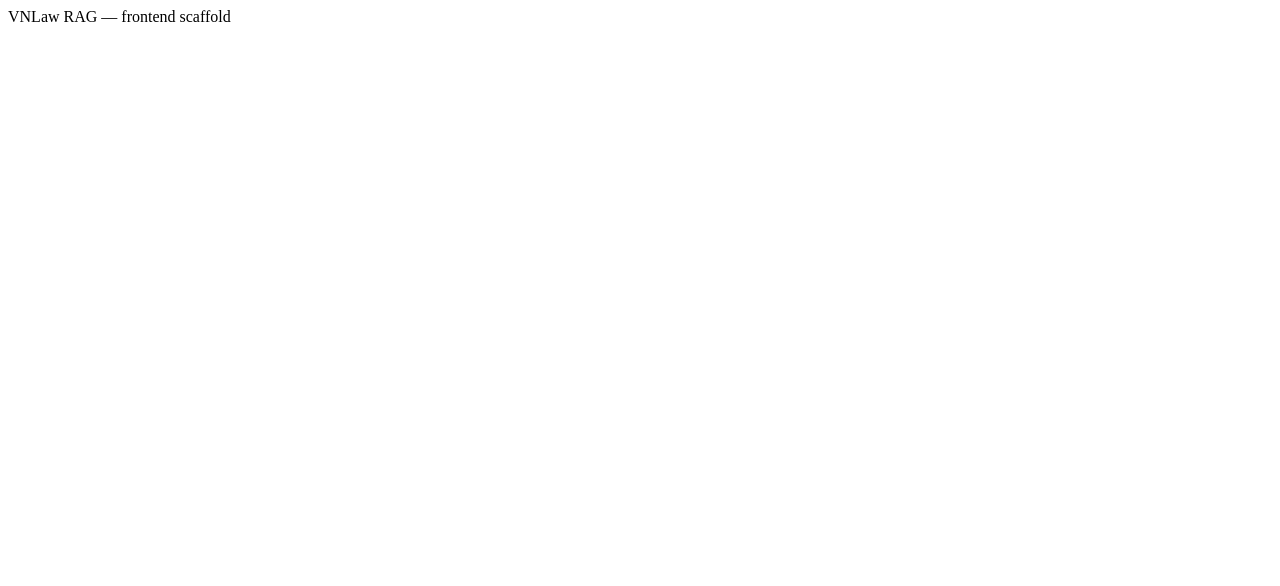
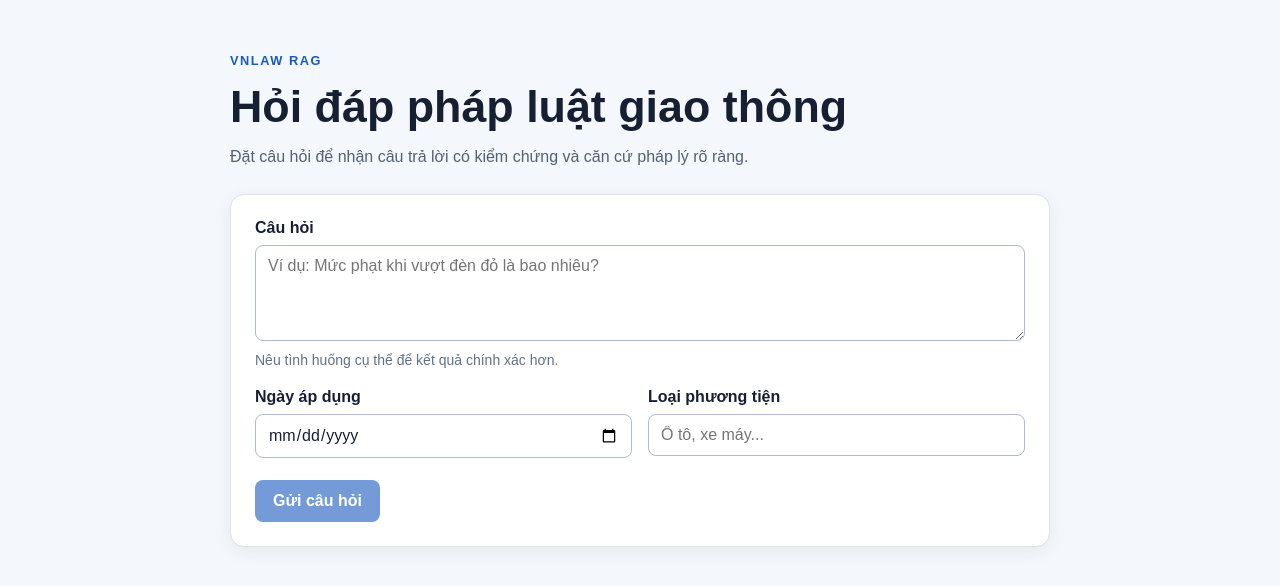
Before and after one commit to PhucTruong-ctrl/vn-traffic-law-RAG, a Next.js app in the folder frontend/: page / in a window 1280 px wide. Shown: the top 586 px of the page. Built offline with nearby package versions, Linux system fonts and the light colour scheme.

Commit message:
feat(frontend): add legal chat screen (VNLRAG-79)

```diff
--- a/frontend/app/page.tsx
+++ b/frontend/app/page.tsx
@@ -1,3 +1,214 @@
+"use client";
+
+import { FormEvent, useState } from "react";
+
+type Claim = {
+  claim?: string;
+  claim_type?: string;
+  provision_ids?: string[];
+};
+
+type Citation = {
+  provision_id?: string;
+  document_number?: string;
+  article?: string;
+  source_url?: string;
+};
+
+type ChatResponse = {
+  status?: "VERIFIED" | "ABSTAINED";
+  answer?: string | null;
+  claims?: Claim[];
+  citations?: Citation[];
+  abstention?: { reason_code?: string } | null;
+  disclaimer?: string;
+  trace_id?: string;
+};
+
+const API_PATH = "/api/v1/chat";
+
 export default function Home() {
-  return <main>VNLaw RAG — frontend scaffold</main>;
+  const [question, setQuestion] = useState("");
+  const [queryDate, setQueryDate] = useState("");
+  const [vehicle, setVehicle] = useState("");
+  const [response, setResponse] = useState<ChatResponse | null>(null);
+  const [error, setError] = useState("");
+  const [loading, setLoading] = useState(false);
+
+  async function submit(event: FormEvent<HTMLFormElement>) {
+    event.preventDefault();
+    if (!question.trim()) return;
+    setLoading(true);
+    setError("");
+    setResponse(null);
+    try {
+      const body: { question: string; query_date?: string; vehicle?: string } = {
+        question: question.trim(),
+      };
+      if (queryDate) body.query_date = queryDate;
+      if (vehicle.trim()) body.vehicle = vehicle.trim();
+      const result = await fetch(API_PATH, {
+        method: "POST",
+        headers: { "Content-Type": "application/json" },
+        body: JSON.stringify(body),
+      });
+      const payload = await result.json().catch(() => null);
+      if (!result.ok) {
+        throw new Error(payload?.error?.message || "Không thể gửi câu hỏi. Vui lòng thử lại.");
+      }
+      setResponse(payload as ChatResponse);
+    } catch (caught) {
+      setError(caught instanceof Error ? caught.message : "Đã xảy ra lỗi không xác định.");
+    } finally {
+      setLoading(false);
+    }
+  }
+
+  const abstained = response?.status === "ABSTAINED";
+
+  return (
+    <main className="chat-page">
+      <section className="chat-shell" aria-labelledby="page-title">
+        <header>
+          <p className="eyebrow">VNLaw RAG</p>
+          <h1 id="page-title">Hỏi đáp pháp luật giao thông</h1>
+          <p className="intro">Đặt câu hỏi để nhận câu trả lời có kiểm chứng và căn cứ pháp lý rõ ràng.</p>
+        </header>
+
+        <form className="question-form" onSubmit={submit}>
+          <label htmlFor="question">Câu hỏi</label>
+          <textarea
+            id="question"
+            value={question}
+            onChange={(event) => setQuestion(event.target.value)}
+            placeholder="Ví dụ: Mức phạt khi vượt đèn đỏ là bao nhiêu?"
+            rows={4}
+            required
+            maxLength={10000}
+            aria-describedby="question-help"
+          />
+          <p id="question-help" className="field-help">Nêu tình huống cụ thể để kết quả chính xác hơn.</p>
+          <div className="form-grid">
+            <div>
+              <label htmlFor="query-date">Ngày áp dụng</label>
+              <input id="query-date" type="date" value={queryDate} onChange={(event) => setQueryDate(event.target.value)} />
+            </div>
+            <div>
+              <label htmlFor="vehicle">Loại phương tiện</label>
+              <input
+                id="vehicle"
+                value={vehicle}
+                onChange={(event) => setVehicle(event.target.value)}
+                placeholder="Ô tô, xe máy..."
+                maxLength={100}
+              />
+            </div>
+          </div>
+          <button type="submit" disabled={loading || !question.trim()} aria-busy={loading}>
+            {loading ? "Đang kiểm tra..." : "Gửi câu hỏi"}
+          </button>
+        </form>
+
+        {error && (
+          <div className="alert error" role="alert">
+            <strong>Không thể tải câu trả lời</strong>
+            <p>{error}</p>
+          </div>
+        )}
+
+        {response && (
+          <section className="answer" aria-live="polite" aria-labelledby="answer-title">
+            <div className={`status ${abstained ? "status-warning" : "status-success"}`}>
+              {abstained ? "Chưa đủ căn cứ" : "Đã kiểm chứng"}
+            </div>
+            <h2 id="answer-title">Kết quả</h2>
+            {abstained ? (
+              <div className="alert warning">
+                <p>Không thể đưa ra kết luận chắc chắn cho câu hỏi này.</p>
+                {response.abstention?.reason_code && <p>Mã lý do: <code>{response.abstention.reason_code}</code></p>}
+                <p>Hãy bổ sung tình tiết hoặc tham khảo cơ quan có thẩm quyền.</p>
+              </div>
+            ) : (
+              <>
+                <p className="answer-text">{response.answer || "Không có nội dung trả lời."}</p>
+                {!!response.claims?.length && (
+                  <div>
+                    <h3>Các nhận định</h3>
+                    <ul className="claims">
+                      {response.claims.map((claim, index) => (
+                        <li key={`${claim.claim}-${index}`}>
+                          <span>{claim.claim}</span>
+                          {claim.claim_type && <small>{claim.claim_type}</small>}
+                        </li>
+                      ))}
+                    </ul>
+                  </div>
+                )}
+              </>
+            )}
+            {!!response.citations?.length && (
+              <div>
+                <h3>Căn cứ pháp lý</h3>
+                <ul className="citations">
+                  {response.citations.map((citation, index) => (
+                    <li key={`${citation.provision_id}-${index}`}>
+                      <strong>{citation.document_number || citation.provision_id || "Quy định liên quan"}</strong>
+                      {citation.article && <span> · {citation.article}</span>}
+                      {citation.source_url && (
+                        <a href={citation.source_url} target="_blank" rel="noreferrer">Xem nguồn</a>
+                      )}
+                    </li>
+                  ))}
+                </ul>
+              </div>
+            )}
+            {response.disclaimer && <p className="disclaimer">{response.disclaimer}</p>}
+            {response.trace_id && <details className="trace"><summary>Thông tin truy vết</summary><code>{response.trace_id}</code></details>}
+          </section>
+        )}
+      </section>
+      <style>{styles}</style>
+    </main>
+  );
 }
+
+const styles = `
+  :root { color-scheme: light; }
+  * { box-sizing: border-box; }
+  body { margin: 0; background: #f4f7fb; color: #172033; font-family: Arial, sans-serif; }
+  .chat-page { min-height: 100vh; padding: 40px 16px 72px; }
+  .chat-shell { max-width: 820px; margin: auto; }
+  header { margin-bottom: 28px; }
+  .eyebrow { color: #185abd; font-size: .8rem; font-weight: 700; letter-spacing: .12em; text-transform: uppercase; }
+  h1 { margin: 8px 0 12px; font-size: clamp(1.8rem, 5vw, 2.8rem); }
+  h2, h3 { margin-top: 0; }
+  h3 { margin-bottom: 12px; font-size: 1rem; }
+  .intro { color: #536174; max-width: 620px; }
+  .question-form, .answer { border: 1px solid #dbe3ef; border-radius: 14px; background: white; padding: 24px; box-shadow: 0 5px 18px #26364d12; }
+  label { display: block; margin: 0 0 8px; font-weight: 700; }
+  textarea, input { width: 100%; border: 1px solid #aebbd0; border-radius: 8px; color: inherit; font: inherit; padding: 11px 12px; }
+  textarea:focus, input:focus, button:focus-visible, a:focus-visible, summary:focus-visible { outline: 3px solid #9cc4ff; outline-offset: 2px; border-color: #185abd; }
+  textarea { resize: vertical; }
+  .field-help { color: #607087; font-size: .875rem; margin: 7px 0 20px; }
+  .form-grid { display: grid; grid-template-columns: repeat(2, minmax(0, 1fr)); gap: 16px; margin-bottom: 22px; }
+  button { border: 0; border-radius: 8px; background: #185abd; color: white; cursor: pointer; font: inherit; font-weight: 700; padding: 12px 18px; }
+  button:hover:not(:disabled) { background: #0e438c; }
+  button:disabled { cursor: wait; opacity: .6; }
+  .answer { margin-top: 24px; }
+  .status { display: inline-block; border-radius: 999px; font-size: .82rem; font-weight: 700; margin-bottom: 14px; padding: 6px 10px; }
+  .status-success { background: #e4f5e9; color: #146b34; }
+  .status-warning { background: #fff1d6; color: #8a5200; }
+  .answer-text { font-size: 1.1rem; line-height: 1.65; white-space: pre-wrap; }
+  .claims, .citations { list-style: none; margin: 0 0 24px; padding: 0; }
+  .claims li, .citations li { border-left: 3px solid #b9d2f6; margin-bottom: 10px; padding: 9px 12px; }
+  .claims small { color: #607087; display: block; margin-top: 5px; }
+  .citations a { margin-left: 8px; color: #185abd; }
+  .alert { border-radius: 8px; padding: 14px 16px; }
+  .alert p { margin: 5px 0; }
+  .error { background: #fff0f0; border: 1px solid #efb4b4; color: #8b1e1e; margin-top: 20px; }
+  .warning { background: #fff8e9; border: 1px solid #f0d391; color: #684800; }
+  .disclaimer { border-top: 1px solid #e2e8f0; color: #536174; font-size: .875rem; margin: 24px 0 14px; padding-top: 16px; }
+  .trace { color: #536174; font-size: .8rem; }
+  .trace code { display: block; margin-top: 8px; overflow-wrap: anywhere; }
+  @media (max-width: 560px) { .chat-page { padding-top: 24px; } .question-form, .answer { padding: 18px; } .form-grid { grid-template-columns: 1fr; } }
+`;
```
